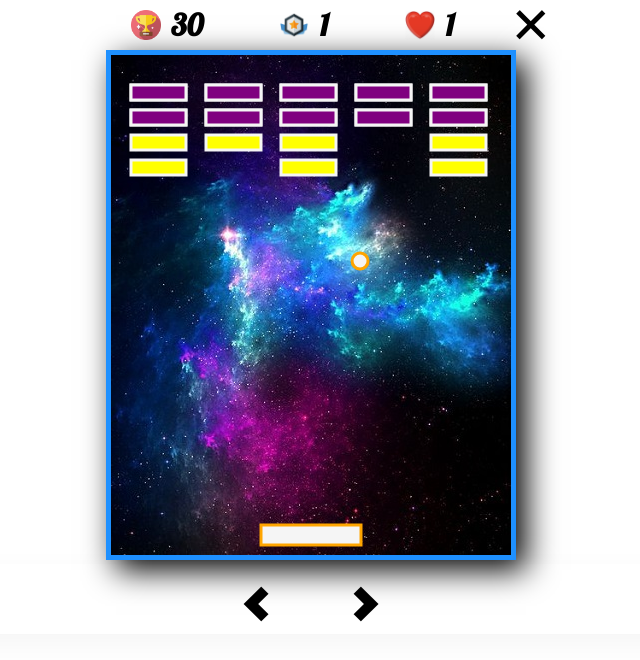
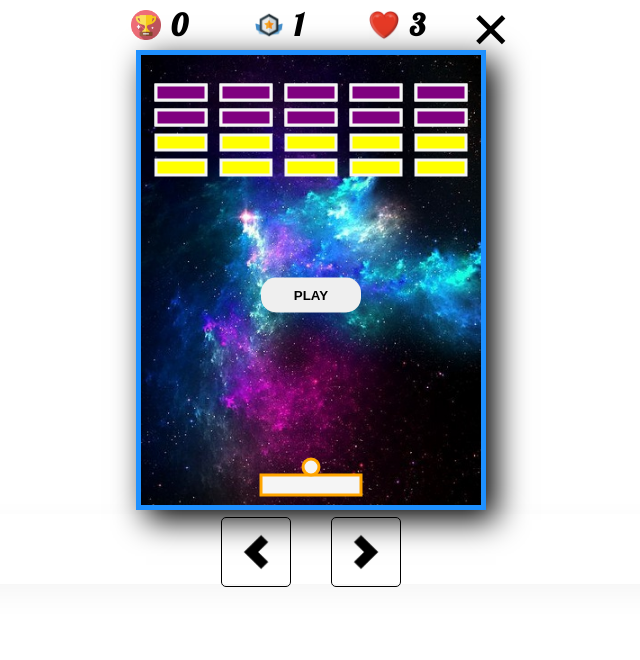
Before and after one commit to bokijano/games-with-animations, a website: page dist/index.html in a window 1280 px wide. Both pictures are taken after a click on the link "Brick Breaker". Shown: the whole page, without its empty margins (329-969 px from the left). Drawn offline with nearby package versions, Linux system fonts and the light colour scheme; files that its build step writes are made by us from their sources.

Commit message:
final commit

```diff
--- a/dist/brick breaker/brick.css
+++ b/dist/brick breaker/brick.css
@@ -11,6 +11,29 @@
   -webkit-box-align: center;
       -ms-flex-align: center;
           align-items: center;
+}
+
+.brick-game .play-game {
+  display: block;
+  position: absolute;
+  top: 50%;
+  left: 50%;
+  -webkit-transform: translate(-50%, -50%);
+          transform: translate(-50%, -50%);
+}
+
+.brick-game .play-game .play-brick {
+  cursor: pointer;
+  width: 100px;
+  padding: 10px;
+  text-transform: uppercase;
+  font-weight: bolder;
+  border-radius: 15px;
+  border: none;
+}
+
+.brick-game .play-game .play-brick:focus {
+  outline: none;
 }
 
 .brick-game .stats {
@@ -94,8 +117,13 @@
   font-size: 70px;
   font-weight: bolder;
   background-color: transparent;
-  margin-right: -40px;
-  margin-top: -20px;
+  margin-top: -15px;
+}
+
+@media screen and (max-width: 360px) {
+  .brick-game .stats {
+    width: 360px;
+  }
 }
 
 .brick-game #playBrickCvs {
@@ -176,7 +204,9 @@
 
 .brick-game .controls .left-move,
 .brick-game .controls .right-move {
-  margin: 10px 20px 0 20px;
+  border: 1px solid black;
+  border-radius: 5px;
+  margin: 5px 20px 0 20px;
   cursor: pointer;
   width: 70px;
   height: 70px;
--- a/dist/brick breaker/brick.js
+++ b/dist/brick breaker/brick.js
@@ -4,11 +4,25 @@ tetrisGame.style.display = "none";
 //homePage.style.display = "none";
 playBrick.style.display = "none";
 
+let GAME_OVER = true;
+
 // display and exit from brick breaker
 function playBrickBreaker() {
   tetrisGame.style.display = "none";
   homePage.style.display = "none";
   playBrick.style.display = "block";
+
+  const playBrickGame = document.createElement("button");
+  playBrickGame.setAttribute("class", "play-brick");
+  playBrickGame.innerHTML = "play";
+
+  playBrickGame.onclick = function () {
+    playGame.style.display = "none";
+    GAME_OVER = false;
+    loop();
+  };
+
+  playGame.appendChild(playBrickGame);
 }
 
 // canvas Brick Breaker game
@@ -31,8 +45,6 @@ const SCORE_UNIT = 10;
 
 let LEVEL = 1;
 const MAX_LEVEL = 3;
-
-let GAME_OVER = false;
 
 let leftArrow = false;
 let rightArrow = false;
@@ -191,9 +203,9 @@ function resetBall() {
 const brick0 = {
   row: 4,
   column: 5,
-  width: 55,
+  width: 50,
   height: 15,
-  offsetLeft: 20,
+  offsetLeft: 15,
   offsetTop: 10,
   marginTop: 20,
   fillColor: "yellow",
@@ -203,9 +215,9 @@ const brick0 = {
 const brick1 = {
   row: 2,
   column: 5,
-  width: 55,
+  width: 50,
   height: 15,
-  offsetLeft: 20,
+  offsetLeft: 15,
   offsetTop: 10,
   marginTop: 20,
   fillColor: "purple",
@@ -292,11 +304,6 @@ function gameOver() {
   }
 }
 
-// play again button
-playAgain.addEventListener("click", function () {
-  location.reload();
-});
-
 // level up function
 function levelUp() {
   let levelDone = true;
@@ -338,7 +345,6 @@ function updateBreaker() {
   gameOver();
 
   levelUp();
-  //levelUp(brick1);
 }
 
 // game loop
@@ -354,4 +360,25 @@ function loop() {
     requestAnimationFrame(loop);
   }
 }
+
+// play again button
+playAgain.addEventListener("click", function () {
+  GAME_OVER = false;
+  LIFE = 3;
+
+  SCORE = 0;
+  LEVEL = 1;
+  brick0.row = 4;
+  createBricks(brick0);
+  createBricks(brick1);
+  loop();
+  loseGame.style.display = "none";
+  winGame.style.display = "none";
+  resetBall();
+  playBrickBreaker();
+  levelCount.innerHTML = LEVEL;
+  scoreCount.innerHTML = SCORE;
+  lifeCount.innerHTML = LIFE;
+});
+
 loop();
--- a/dist/brick breaker/brick.scss
+++ b/dist/brick breaker/brick.scss
@@ -5,7 +5,25 @@
   flex-direction: column;
   text-align: center;
   align-items: center;
-
+  .play-game {
+    display: block;
+    position: absolute;
+    top: 50%;
+    left: 50%;
+    transform: translate(-50%, -50%);
+    .play-brick {
+      cursor: pointer;
+      width: 100px;
+      padding: 10px;
+      text-transform: uppercase;
+      font-weight: bolder;
+      border-radius: 15px;
+      border: none;
+      &:focus {
+        outline: none;
+      }
+    }
+  }
   .stats {
     width: 400px;
     height: 40px;
@@ -51,8 +69,11 @@
       font-size: 70px;
       font-weight: bolder;
       background-color: transparent;
-      margin-right: -40px;
-      margin-top: -20px;
+      //margin-right: -40px;
+      margin-top: -15px;
+    }
+    @media screen and (max-width: 360px) {
+      width: 360px;
     }
   }
   #playBrickCvs {
@@ -113,7 +134,9 @@
     box-shadow: 10px 10px 30px whitesmoke;
     .left-move,
     .right-move {
-      margin: 10px 20px 0 20px;
+      border: 1px solid black;
+      border-radius: 5px;
+      margin: 5px 20px 0 20px;
       cursor: pointer;
       width: 70px;
       height: 70px;
--- a/dist/brick breaker/stats.js
+++ b/dist/brick breaker/stats.js
@@ -4,6 +4,7 @@ const playBrick = document.querySelector(".brick-game");
 const brickStats = document.querySelector(".stats");
 const brickControls = document.querySelector(".controls");
 
+const playGame = document.querySelector(".play-game");
 const loseGame = document.querySelector(".lose");
 const winGame = document.querySelector(".win");
 
@@ -61,6 +62,7 @@ closeBrick.innerHTML = "&times";
 closeBrick.onclick = function () {
   homePage.style.display = "block";
   playBrick.style.display = "none";
+  location.reload();
 };
 brickStats.appendChild(closeBrick);
 
--- a/dist/index.html
+++ b/dist/index.html
@@ -97,13 +97,15 @@
     <!-- brick breaker game -->
     <div id="playBrick" class="brick-game">
       <div class="stats"></div>
-      <canvas id="playBrickCvs" width="400" height="500"> </canvas>
+      <canvas id="playBrickCvs" width="340" height="450"> </canvas>
+      <div class="play-game"></div>
       <div class="lose"></div>
       <div class="win"></div>
       <div class="controls"></div>
     </div>
     <!-- end of brick breaker game -->
 
+    <script src="generalStats.js"></script>
     <script src="brick breaker/stats.js"></script>
     <script src="brick breaker/brick.js"></script>
     <script src="tetris/tetris.js"></script>
--- a/dist/tetris/tetris.js
+++ b/dist/tetris/tetris.js
@@ -5,6 +5,7 @@ let backBtn = document.createElement("button");
 backBtn.innerHTML = "home page";
 backBtn.setAttribute("class", "home-btn");
 backBtn.onclick = function () {
+  location.reload();
   tetrisGame.style.display = "none";
   homePage.style.display = "block";
   playerReset();
```
Also changed, not shown: dist/generalStats.js (added), 1 other file.
